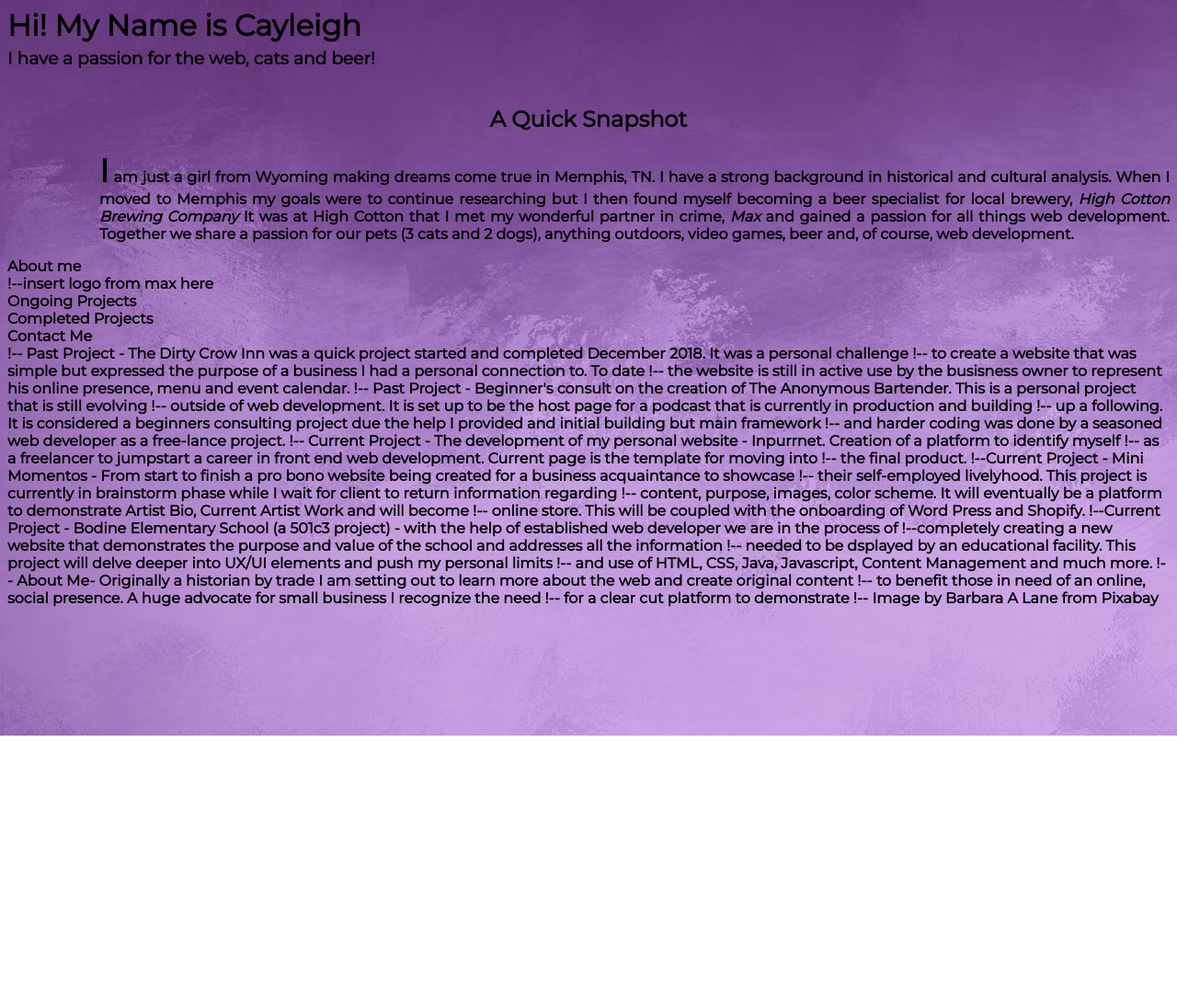
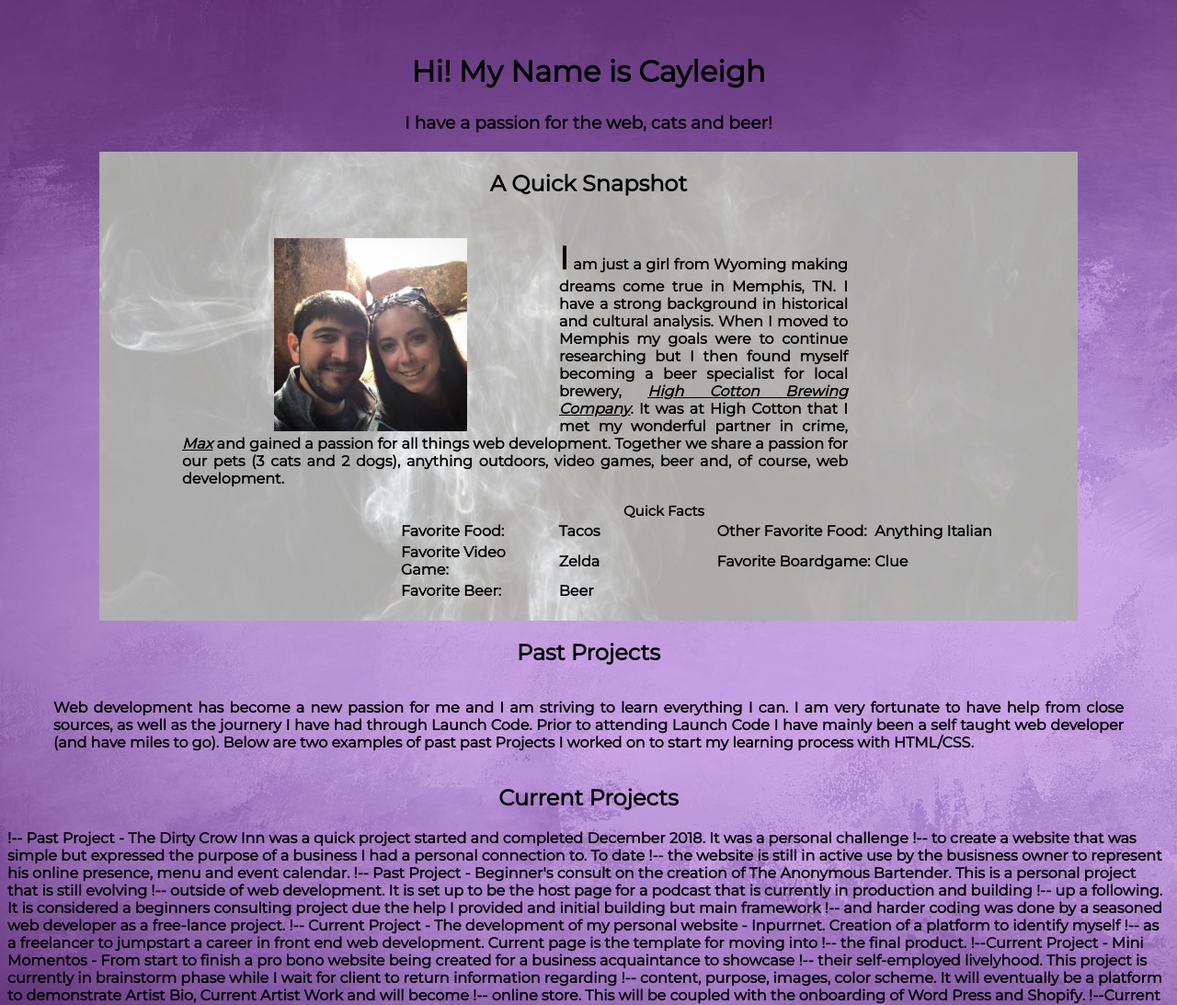
Before and after one commit to ctralongo23/html-me-something, a plain HTML site: page index.html in a window 1280 px wide. Shown: the top 1093 px of the page at 92% size. Before the commit the page ends 800 px from the top, so only its background shows below. Drawn offline with Linux system fonts and the light colour scheme.

Commit message:
have completed the Quick Snapshot Section, HTML, CSS and content

```diff
--- a/css/stylesheet.css.css
+++ b/css/stylesheet.css.css
@@ -9,22 +9,29 @@ body {
 
 
 h1 {
+    padding-top:50px;
     margin:0px;
     padding-bottom: 5px;
+    text-align:center;
 }
 
-h3{
+h2, h3{
+    padding-top:20px;
     margin:0px;
     padding-bottom: 20px;
+    text-align:center;
 }
 
-.snapshot {
+.snapshot  {
     text-align: center;
 }
 
 .snapshot1 {
     text-align:justify;
-    padding-left:100px;
+    padding-left:40px;
+    margin-left:0;
+    margin-right:200px;
+    margin-top:25px;
 
 }
 .I{
@@ -33,5 +40,47 @@ h3{
 
 a{
     color:black;
-    text-decoration:none;
+
     }
+
+.max {
+float:left;
+width:210px;
+height:210px;
+padding-right:100px;
+padding-left: 100px;
+}
+
+tr, td{
+    width:25%;
+}
+
+table{
+    padding-left:275px;
+    padding-bottom:20px;
+}
+
+
+.quick {
+    padding-left:520px;
+    font-size:15px;
+}
+
+.smoke {
+    background: url("../images/smokelight.png");
+    background-size: 100% 100%;
+    width:100%
+    color:black;
+    padding-left:50px;
+    padding-right:50px;
+    margin-left:100px;
+    margin-right:100px;
+
+
+}
+
+.past-desc{
+    text-align:justify;
+    margin-right:50px;
+    margin-left:50px;
+}
--- a/index.html
+++ b/index.html
@@ -9,22 +9,61 @@
     </head>
 
     <body>
+
         <h1>Hi! My Name is Cayleigh</h1>
         <h3>I have a passion for the web, cats and beer!</h3>
-        <div>
+        <div class="smoke">
             <header>
                 <h2 class="snapshot">A Quick Snapshot</h2>
-                <p class= "snapshot1"><strong class="I">I</strong> am just a girl from Wyoming making dreams come true in Memphis, TN. I have a strong
+            </header>
+                <p class= "snapshot1">
+                    <img class="max" src="images/maxncay.jpg"/>
+                    <strong class="I">I</strong> am just a girl from Wyoming making dreams come true in Memphis, TN. I have a strong
                     background in historical and cultural analysis.  When I moved to Memphis my goals were to continue researching but
-                    I then found myself becoming a beer specialist for local brewery, <i><a target="_blank" href="https://www.highcottonbrewing.com">High Cotton Brewing Company</a></i>
+                    I then found myself becoming a beer specialist for local brewery, <i><a target="_blank" href="https://www.highcottonbrewing.com">High Cotton Brewing Company</a></i>.
                     It was at High Cotton that I met my wonderful partner in crime, <i><a target="_blank" href="https://maxkarimnia.com">Max</a></i> and gained a passion for all things web development. Together
                     we share a passion for our pets (3 cats and 2 dogs), anything outdoors, video games, beer and, of course, web development.
                 </p>
 
+                <table class="table"> <span class="quick"><strong>Quick Facts</strong></span>
+                        <tr>
+                          <td>Favorite Food:</td>
+                          <td>Tacos</td>
+                          <td>Other Favorite Food:</td>
+                          <td>Anything Italian</td>
+                        </tr>
+                        <tr>
+                          <td>Favorite Video Game:</td>
+                          <td>Zelda</td>
+                          <td>Favorite Boardgame:</td>
+                          <td>Clue</td>
+                        </tr>
+                        <tr>
+                          <td>Favorite Beer:</td>
+                          <td>Beer</td>
+                        </tr>
+
+                </table>
+        </div>
+        <div id="past-proj">
+                <header>
+                    <h2>Past Projects</h2>
+                </header>
+                <article>
+                    <p class="past-desc">
+                        Web development has become a new passion for me and I am striving to learn everything I can.  I am very fortunate to
+                        have help from close sources, as well as the journery I have had through Launch Code.  Prior to attending Launch Code
+                        I have mainly been a self taught web developer (and have miles to go).  Below are two examples of past past Projects
+                        I worked on to start my learning process with HTML/CSS.
+                    </p>
+                </article>
+
+            </div>
+        <div id="current-proj">
+            <header>
+                <h2>Current Projects</h2>
             </header>
-            <footer>
 
-            </footer>
         </div>
 
 
@@ -34,16 +73,7 @@
 
 
 
-    </div>    <div>About me</div>
-        <div class="logo">!--insert logo from max here</div>
-        <div>Ongoing Projects</div>
-        <div>Completed Projects</div>
-        <div>Contact Me</div>
-        <main>  </main>
-        <article></article>
-        <footer></footer>
-    </body>
-</html>
+
 
 !-- Past Project - The Dirty Crow Inn was a quick project started and completed December 2018.  It was a personal challenge
 !-- to create a website that was simple but expressed the purpose of a business I had a personal connection to.  To date
```
Also changed, not shown: images/maxncay.jpg (added), images/smoke.jpg (added), images/smokelight.png (added).
